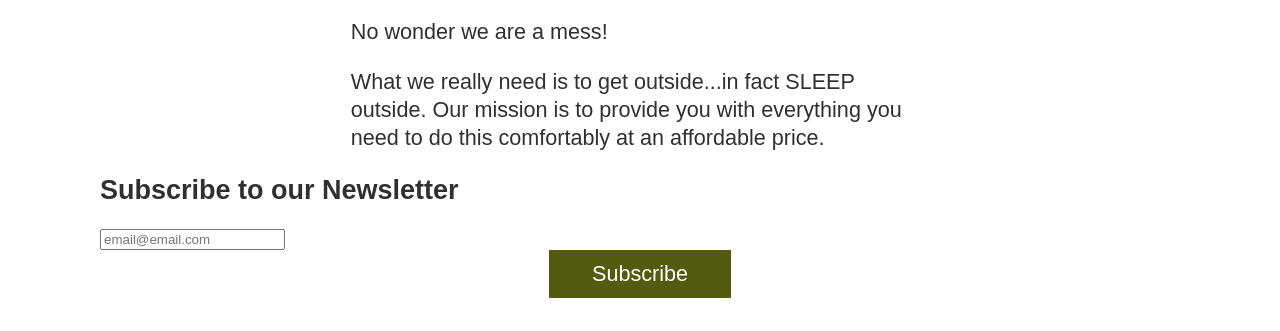
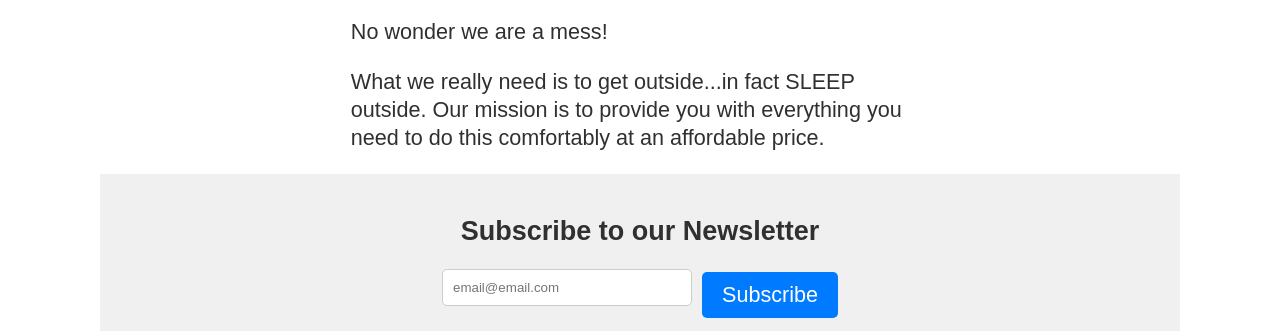
Before and after one commit to jackloosantamaria/wdd330-sleepoutside, a website built with Vite: page src/index.html in a window 1280 px wide. Shown: the part 469-800 px from the top of the page. Built offline with nearby package versions, Linux system fonts and the light colour scheme.

Commit message:
updating css

```diff
--- a/src/css/style.css
+++ b/src/css/style.css
@@ -89,6 +89,7 @@ button {
   display: block;
   border: 0;
   font-size: var(--large-font);
+  margin-top: 15px;
 }
 .divider {
   border-bottom: 2px solid var(--primary-color);
@@ -299,6 +300,50 @@ button {
   margin: 0;
 }
 
+/*Subscribe*/
+
+.newsletter {
+  text-align: center;
+  padding: 20px;
+  background-color: #f0f0f0;
+}
+
+.newsletter h2 {
+  margin-bottom: 10px;
+}
+
+#newsletter-form {
+  display:inline-flex;
+  justify-content: center;
+  align-items: center;
+}
+
+#newsletter-form input[type="email"] {
+  padding: 10px;
+  margin-right: 10px;
+  border: 1px solid #ccc;
+  border-radius: 5px;
+  width: 250px;
+}
+
+#newsletter-form button {
+  padding: 10px 20px;
+  background-color: #007bff;
+  color: #fff;
+  border: none;
+  border-radius: 5px;
+  cursor: pointer;
+}
+
+#newsletter-form button:hover {
+  background-color: #0056b3;
+}
+
+.cart-quantity-input {
+  width: 50px;
+  margin-left: 10px;
+}
+
 @media screen and (min-width: 500px) {
   body {
     max-width: 1080px;
```
